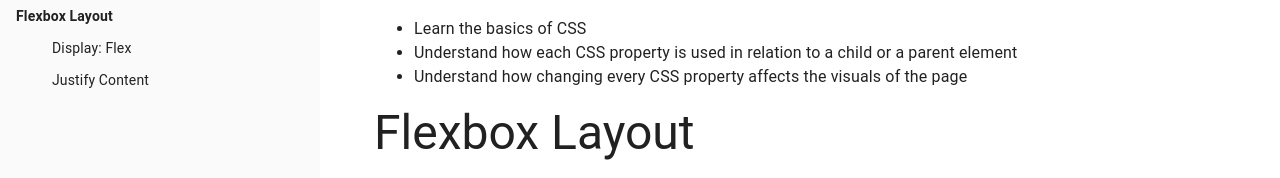
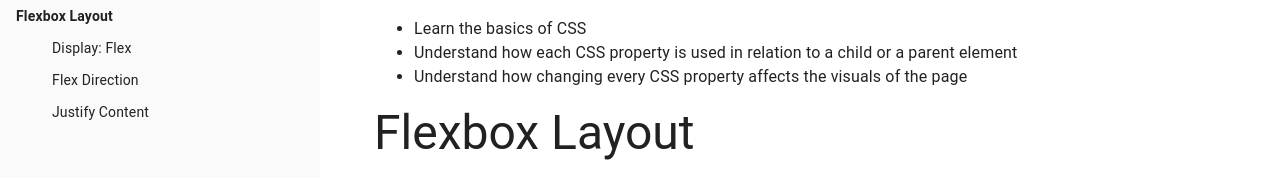
Before and after one commit to ronreiter/learncss, a React (Create React App) app: page / in a window 1280 px wide. Shown: the part 215-393 px from the top of the page. Built offline with nearby package versions, Linux system fonts and the light colour scheme.

Commit message:
flex direction

```diff
--- /dev/null
+++ b/public/tutorial/flex-direction.yml
@@ -0,0 +1,24 @@
+title: Flex Direction
+description: |
+  The Flex Direction property defines the direction of the main axis.
+
+  * `row` - left to right
+  * `column` - top to bottom
+  * `row-reverse` - right to left
+  * `column-reverse` - bottom to top
+
+highlight: 2
+html: |
+  <div style="
+    display: flex;
+    flex-direction: {{ option }};
+  ">
+    <div>A</div>
+    <div>B</div>
+    <div>C</div>
+  </div>
+options:
+  - row
+  - column
+  - row-reverse
+  - column-reverse
--- a/src/App.tsx
+++ b/src/App.tsx
@@ -27,6 +27,7 @@ const TUTORIALS = [
   "welcome.yml",
   "flex-box.yml",
   "flex.yml",
+  "flex-direction.yml",
   "justify-content.yml",
 ]
 
```
